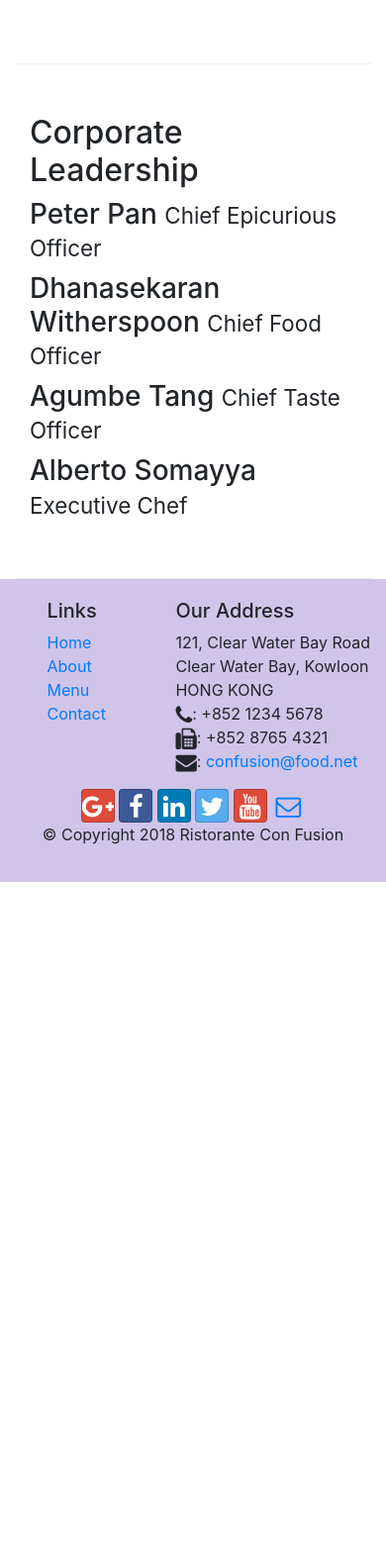
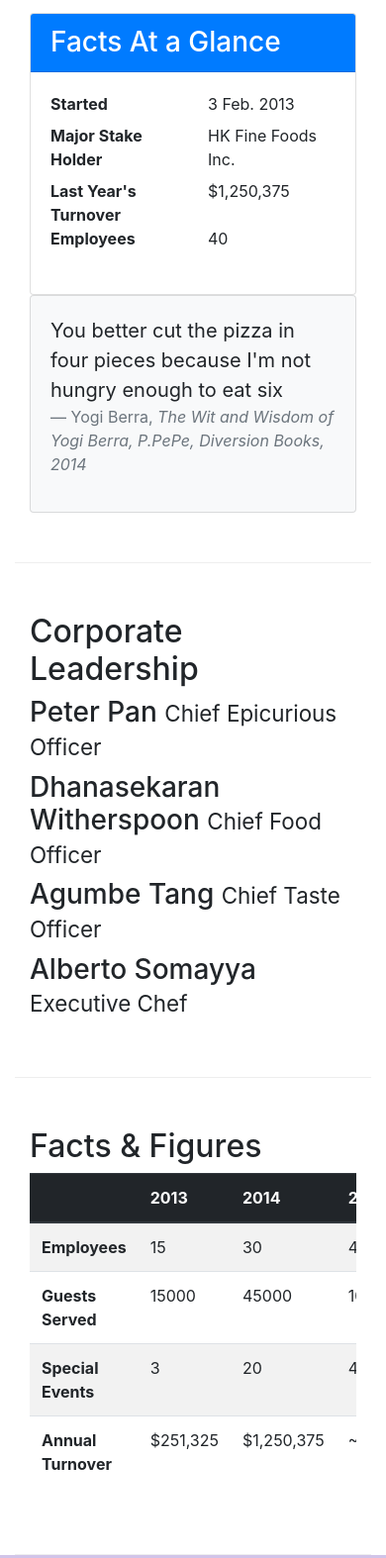
Before and after one commit to Gauravchandrabhan/Web_bootstrap, a website: page aboutus.html in a window 390 px wide. Shown: the part 987-2561 px from the top of the page at 99% size. Before the commit the page ends 1878 px from the top, so only its background shows below. Drawn offline with nearby package versions, Linux system fonts and the light colour scheme.

Commit message:
Added table and cards

```diff
--- a/aboutus.html
+++ b/aboutus.html
@@ -65,6 +65,31 @@
                 <p>The restaurant traces its humble beginnings to <em>The Frying Pan</em>, a successful chain started by our CEO, Mr. Peter Pan, that featured for the first time the world's best cuisines in a pan.</p>
             </div>
             <div class="col-12 col-sm">
+                <div class="card">
+                    <h3 class="card-header bg-primary text-white">Facts At a Glance</h3>
+                    <div class="card-body">
+                        <dl class="row">
+                            <dt class="col-6">Started</dt>
+                            <dd class="col-6">3 Feb. 2013</dd>
+                            <dt class="col-6">Major Stake Holder</dt>
+                            <dd class="col-6">HK Fine Foods Inc.</dd>
+                            <dt class="col-6">Last Year's Turnover</dt>
+                            <dd class="col-6">$1,250,375</dd>
+                            <dt class="col-6">Employees</dt>
+                            <dd class="col-6">40</dd>
+                        </dl>
+                    </div>
+                </div>
+            </div>
+            <div class="col-12">
+                <div class="card card-body bg-light">
+                    <blockquote class="blockquote">
+                        <p class="mb-0">You better cut the pizza in four pieces because I'm not hungry enough to eat six</p>
+                        <footer class="blockquote-footer">Yogi Berra,
+                            <cite title="Source Title">The Wit and Wisdom of Yogi Berra, P.PePe, Diversion Books, 2014</cite>
+                        </footer>
+                    </blockquote>
+                </div>
             </div>
         </div>
 
@@ -82,7 +107,50 @@
                 <p class="d-none d-sm-block">Award winning three-star Michelin chef with wide International experience having worked closely with whos-who in the culinary world, he specializes in creating mouthwatering Indo-Italian fusion experiences. He says, <em>Put together the cuisines from the two craziest cultures, and you get a winning hit! Amma Mia!</em></p>
             </div>
        </div>
-
+       <div class="row row-content">
+           <div class="col-12 col-sm-9">
+               <h2>Facts &amp; Figures</h2>
+               <div class="table-responsive">
+                    <table class="table table-striped">
+                        <thead class="thead-dark">
+                            <tr>
+                                <th>&nbsp;</th>
+                                <th>2013</th>
+                                <th>2014</th>
+                                <th>2015</th>
+                            </tr>
+                        </thead>
+                        <tbody>
+                            <tr>
+                                <th>Employees</th>
+                                <td>15</td>
+                                <td>30</td>
+                                <td>40</td>
+                            </tr>
+                            <tr>
+                                <th>Guests Served</th>
+                                <td>15000</td>
+                                <td>45000</td>
+                                <td>100,000</td>
+                            </tr>
+                            <tr>
+                                <th>Special Events</th>
+                                <td>3</td>
+                                <td>20</td>
+                                <td>45</td>
+                            </tr>
+                            <tr>
+                                <th>Annual Turnover</th>
+                                <td>$251,325</td>
+                                <td>$1,250,375</td>
+                                <td>~$3,000,000</td>
+                            </tr>
+                        </tbody>
+                    </table>
+                </div>
+           </div>
+           <div class="col-12 col-sm-3"></div>
+       </div>
     </div>
 
     <footer class="footer">
```
